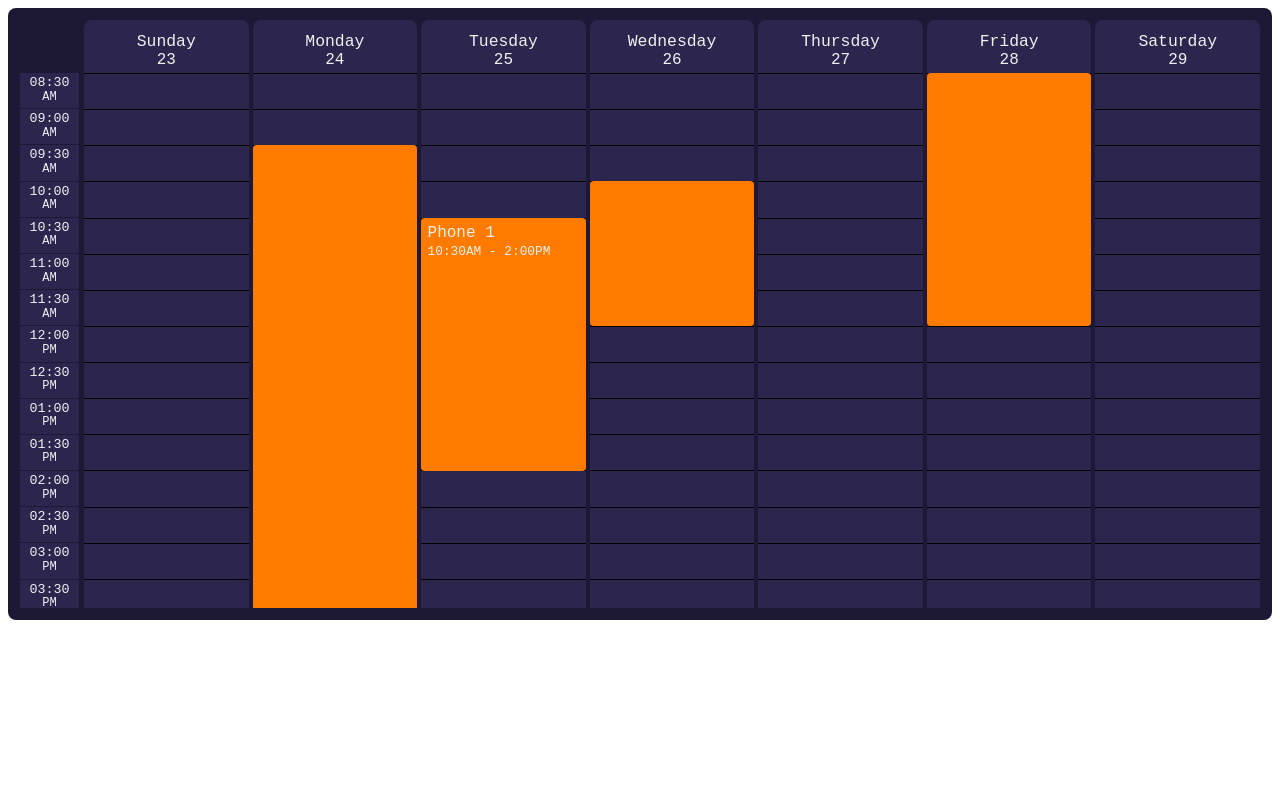
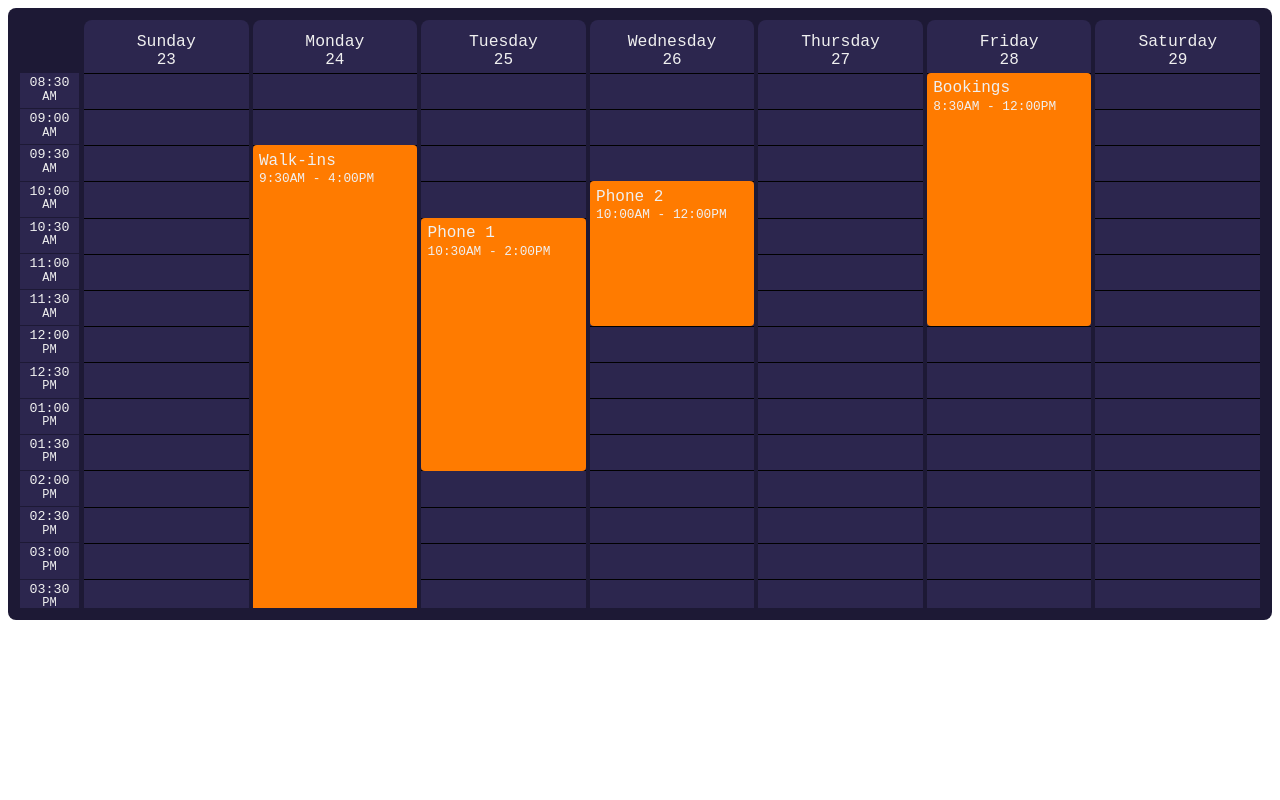
Before and after one commit to egefeyzioglu/ahda-calendar, a plain HTML site: page web/calendar.html in a window 1280 px wide. Drawn offline with Linux system fonts and the light colour scheme; a web font is replaced by a local one.

Commit message:
Add sample shifts

```diff
--- a/web/calendar.html
+++ b/web/calendar.html
@@ -286,9 +286,18 @@
                             <h2 class="event--title">Phone 1</h2>
                             <p class="event--details">10:30AM - 2:00PM</p>
                         </div>
-                        <div class="event" id="event-002"></div>
-                        <div class="event" id="event-003"></div>
-                        <div class="event" id="event-004"></div>
+                        <div class="event" id="event-002">
+                            <h2 class="event--title">Phone 2</h2>
+                            <p class="event--details">10:00AM - 12:00PM</p>
+                        </div>
+                        <div class="event" id="event-003">
+                            <h2 class="event--title">Bookings</h2>
+                            <p class="event--details">8:30AM - 12:00PM</p>
+                        </div>
+                        <div class="event" id="event-004">
+                            <h2 class="event--title">Walk-ins</h2>
+                            <p class="event--details">9:30AM - 4:00PM</p>
+                        </div>
                     </div>
                     <div class="calendar-time-strip">
                         <div class="calendar-time-strip--label">
```
